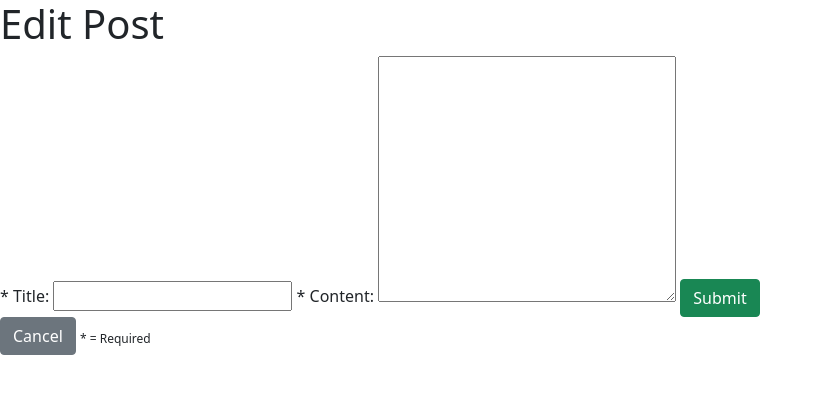
After one commit to JacobKGilbert/flask-blogly-exercise, a Flask app: template templates/edit_post.html in a window 1280 px wide. The commit adds this page. Shown: the top 394 px of the page, without its empty margins (0-823 px from the left). Run offline with Flask 2, Linux system fonts and the light colour scheme; the template is opened without the code that fills it, so the values that code supplies are empty.

Commit message:
reconfigured blog-post routes

```diff
--- a/app.py
+++ b/app.py
@@ -46,12 +46,12 @@ def new_user_rt():
 def select_user_rt(user_id):
   '''Show details for single user.'''
   user = User.query.get_or_404(user_id)
-  posts = Post.query.filter_by(f'Post.author.id = {user_id}').all()
+  posts = Post.query.filter_by(user_id = user_id).all()
   return render_template('user_info.html', user=user, posts=posts)
 
 @app.route('/users/<int:user_id>/edit', methods=['GET', 'POST'])
-def user_edit_rt(user_id):
-  '''GET edit form. POST edits into database.'''
+def edit_user_rt(user_id):
+  '''GET edit_user form. POST edits to user into database.'''
   if request.method == 'POST':
     ed_user = User.query.get(user_id)
     ed_user.first_name = request.form['firstName']
@@ -64,7 +64,7 @@ def user_edit_rt(user_id):
     return redirect('/users')
   else:
     user = User.query.get(user_id)
-    return render_template('edit.html', user=user)
+    return render_template('edit_user.html', user=user)
 
 @app.route('/users/<int:user_id>/delete', methods=['POST'])
 def delete_user_rt(user_id):
@@ -79,13 +79,47 @@ def delete_user_rt(user_id):
 def new_post_rt(user_id):
   '''GET new post form. POST new blog post.'''
   if request.method == 'POST':
-    author = User.query.get(user_id)
+    user_id = User.query.get(user_id)
+    title = request.form['title']
+    content = request.form['content']
+    new_post = Post(title=title, content=content, user_id=user_id)
+
+    db.session.add(new_post)
+    db.session.commit()
 
     return redirect(f'/users/{user_id}')
   else:
-    return render_template('new_post_form.html')
+    user = User.query.get(user_id)
+    return render_template('new_post_form.html', user=user)
 
 @app.route('/posts/<int:post_id>')
 def select_post_rt(post_id):
   post = Post.query.get_or_404(post_id)
   return render_template('post.html', post=post)
+
+@app.route('/posts/<int:post_id>/edit', methods=['GET', 'POST'])
+def edit_post_rt(post_id):
+  '''GET edit_post form. POST edits for blog post into database.'''
+  if request.method == 'POST':
+    ed_po = Post.query.get(post_id)
+    ed_po.title = request.form['title']
+    ed_po.content = request.form['content']
+
+    db.session.add(ed_po)
+    db.session.commit()
+
+    return redirect(f'/posts/{post_id}')
+  else:
+    post = User.query.get(post_id)
+    return render_template('edit_post.html', post=post)
+
+@app.route('/posts/<int:post_id>/delete', methods=['POST'])
+def delete_post_rt(post_id):
+  '''Delete select post.'''
+  post = Post.query.get(post_id)
+  user_id = post.author.id
+
+  post.delete()
+
+  db.session.commit()
+  return redirect(f'/users/{user_id}')
--- /dev/null
+++ b/templates/edit_post.html
@@ -0,0 +1,16 @@
+{% extends 'base.html' %}
+{% block Title %}Edit Post Form{% endblock %}
+
+{% block Body %}
+<h1>Edit Post</h1>
+<form action="/posts/{{post.id}}/edit" method="POST">
+  <label for="title">* Title:</label>
+  <input type="text" name="title" id="title" required value="{{post.title}}">
+  <label for="content">* Content:</label>
+  <textarea name="content" id="content" cols="30" rows="10" maxlength="1000" required>{{post.content}}</textarea>
+
+  <button type="submit" class="btn btn-success">Submit</button>
+</form>
+<a href="/users/{{post.author.id}}" class="btn btn-secondary">Cancel</a>
+<sub>* = Required</sub>
+{% endblock %}
--- a/templates/new_post_form.html
+++ b/templates/new_post_form.html
@@ -3,7 +3,7 @@
 
 {% block Body %}
 <h1>New Post</h1>
-<form action="/users/new" method="POST">
+<form action="/users/{{user.id}}/posts/new" method="POST">
   <label for="title">* Title:</label>
   <input type="text" name="title" id="title" required>
   <label for="content">* Content:</label>
--- a/templates/post.html
+++ b/templates/post.html
@@ -5,4 +5,8 @@
 <h1>{{post.title}}</h1>
 <p>{{post.content}}</p>
 <p>By {{post.author.first_name}} {{post.author.last_name}}</p>
+<a href="/posts/{{post.id}}/edit" class="btn btn-info">Edit</a>
+<form action="/posts/{{post.id}}/delete" method="POST">
+  <button type="submit" class="btn btn-danger">Delete</button>
+</form>
 {% endblock %}
--- a/templates/user_info.html
+++ b/templates/user_info.html
@@ -14,4 +14,7 @@
   <li><a href="/posts/{{post.id}}">{{post.title}}</a></li>
   {% endfor %}
 </ul>
+<form action="/users/{{user.id}}/posts/new" method="get">
+  <button type="submit">Create Post</button>
+</form>
 {% endblock %}
```
Also changed, not shown: templates/edit_user.html (renamed from templates/edit.html).
